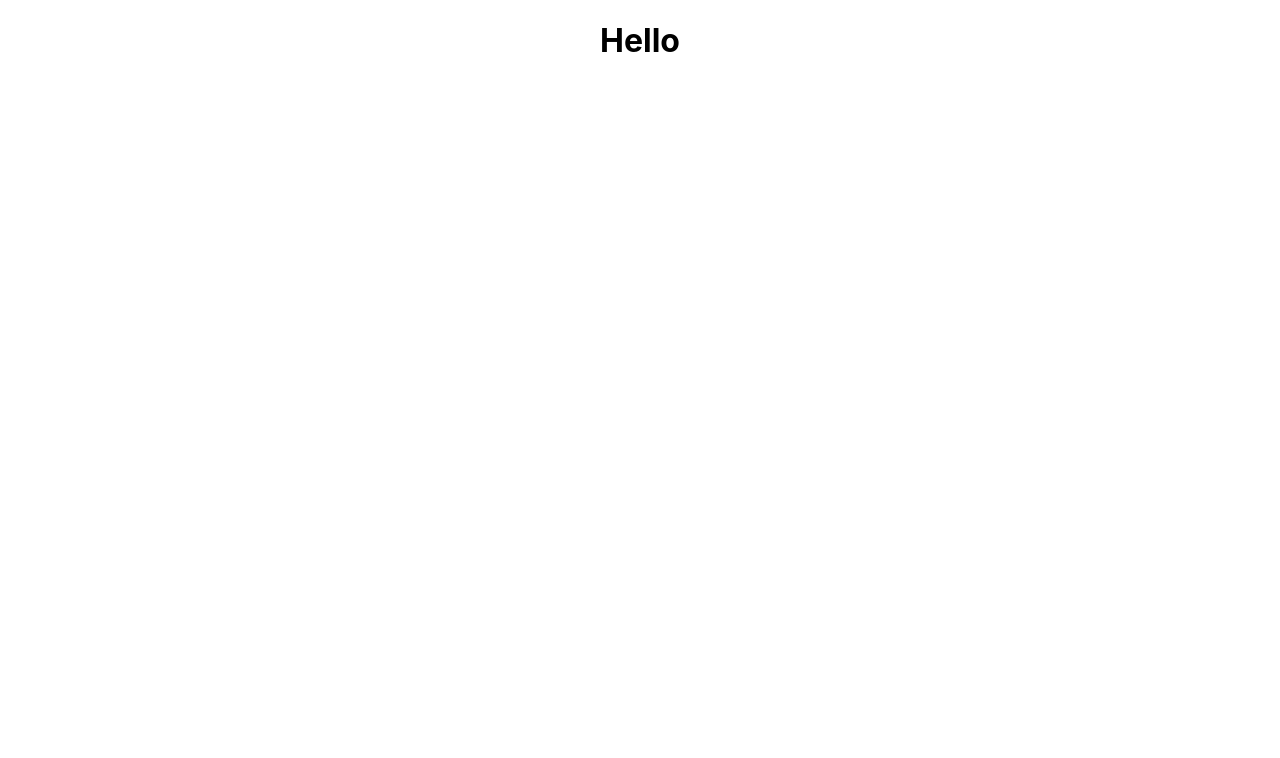
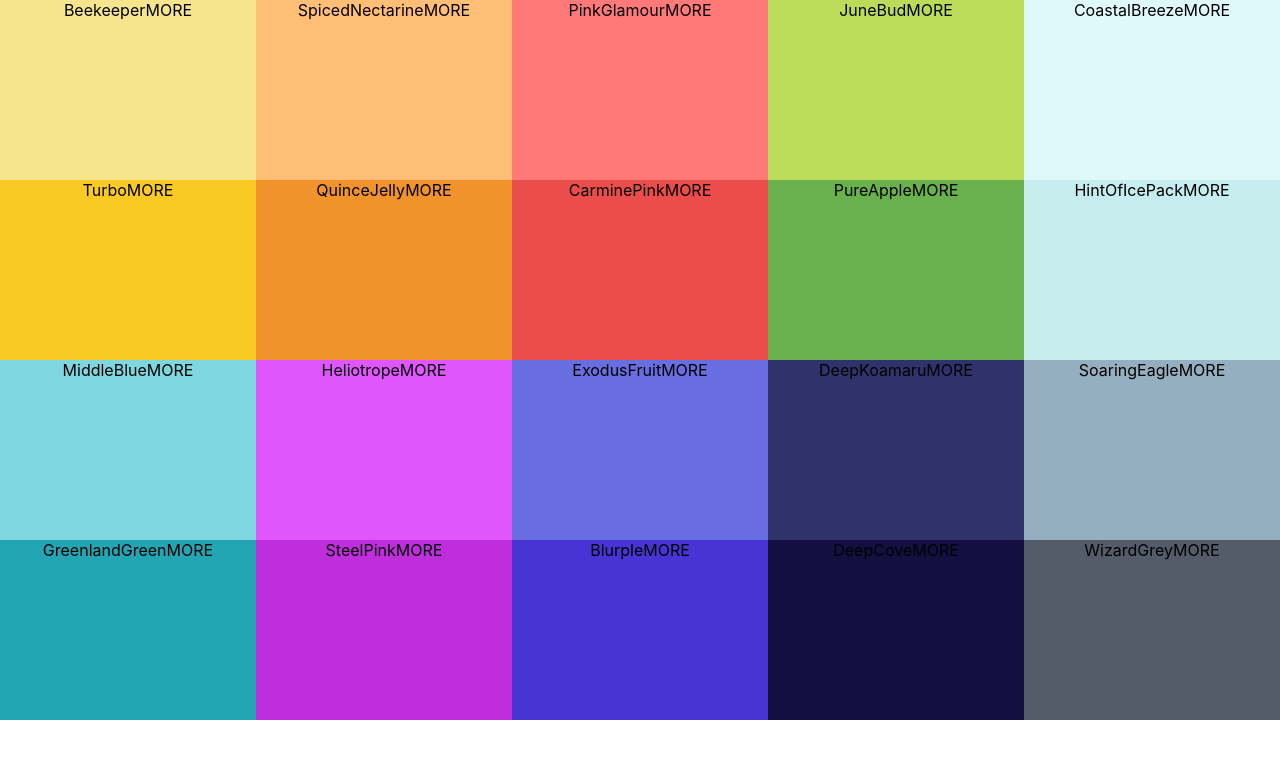
Before and after one commit to Bojan1204/Color-Project, a React (Create React App) app: page / in a window 1280 px wide. Shown: the top 758 px of the page. Built offline with nearby package versions, Linux system fonts and the light colour scheme.

Commit message:
add color box

```diff
--- a/package.json
+++ b/package.json
@@ -6,8 +6,10 @@
     "@testing-library/jest-dom": "^5.16.1",
     "@testing-library/react": "^12.1.2",
     "@testing-library/user-event": "^13.5.0",
+    "node-sass": "^7.0.0",
     "react": "^17.0.2",
     "react-dom": "^17.0.2",
+    "react-router-dom": "5",
     "react-scripts": "5.0.0",
     "web-vitals": "^2.1.2"
   },
--- a/src/App.js
+++ b/src/App.js
@@ -1,7 +1,7 @@
 import React from 'react';
-import './App.css';
+import './App.scss';
 import Palette from './components/Palette';
-import seedColors from './seedColors';
+import seedColors from './components/seedColors';
 
 
 
@@ -10,8 +10,7 @@
   render(){
     return (
       <div className="App">
-      <h1>Hello</h1>
-      <Palette palette={seedColors[4]} />
+      <Palette {...seedColors[4]} />
       </div>
     );
   }
--- a/src/App.css
+++ b/src/App.scss
@@ -1,5 +1,7 @@
 .App {
   text-align: center;
+
+
 }
 
 .App-logo {
--- /dev/null
+++ b/src/components/ColorBox.jsx
@@ -0,0 +1,15 @@
+import React, {Component} from "react";
+import './ColorBox.scss';
+class ColorBox extends Component{
+    render(){
+        return(
+            <div style={{background: this.props.background}} className="ColorBox">
+                <span>{this.props.name}</span>
+               <span>MORE</span>
+            </div>
+        )
+    }
+}
+
+
+export default ColorBox;
--- /dev/null
+++ b/src/components/ColorBox.scss
@@ -0,0 +1,8 @@
+.ColorBox{
+    width: 20%;
+    height: 25%;
+    margin: 0 auto;
+    display: inline-block;
+    position: relative;
+    cursor: pointer;
+}
--- a/src/components/Palette.jsx
+++ b/src/components/Palette.jsx
@@ -1,9 +1,15 @@
 import React, {Component} from "react";
+import ColorBox from "./ColorBox";
+import './Palette.scss';
+
 class Palette extends Component{
     render(){
+        const colorBoxes = this.props.colors.map(color=>(
+            <ColorBox background={color.color} name={color.name}/>
+        ))
         return(
             <div className="Palette">
-                <div className="Palette-colors"></div>
+                <div className="Palette-colors">{colorBoxes}</div>
             </div>
         )
     }
--- /dev/null
+++ b/src/components/Palette.scss
@@ -0,0 +1,7 @@
+.Palette{
+    height: 100vh;
+
+    .Palette-colors{
+        height: 90%;
+    }
+}
```
Also changed, not shown: src/index.js (+5 -2 lines), src/components/seedColors.jsx (renamed from src/seedColors.js), src/index.scss (renamed from src/index.css), 1 other file (tests, documents, lock files or other folders).
